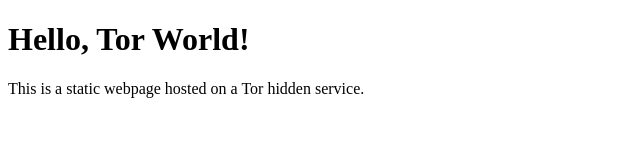
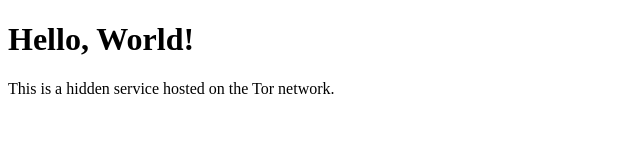
Before and after one commit to Alessio-scat/42_Cybersecurity, a plain HTML site: page ft_onion/index.html in a window 1280 px wide. Shown: the whole page, without its empty margins (0-640 px from the left). Drawn offline with Linux system fonts and the light colour scheme.

```diff
--- a/ft_onion/index.html
+++ b/ft_onion/index.html
@@ -2,10 +2,11 @@
 <html lang="en">
 <head>
     <meta charset="UTF-8">
-    <title>Welcome to my Tor Hidden Service</title>
+    <meta name="viewport" content="width=device-width, initial-scale=1.0">
+    <title>Welcome to Tor Hidden Service</title>
 </head>
 <body>
-    <h1>Hello, Tor World!</h1>
-    <p>This is a static webpage hosted on a Tor hidden service.</p>
+    <h1>Hello, World!</h1>
+    <p>This is a hidden service hosted on the Tor network.</p>
 </body>
 </html>
```
Also changed, not shown: 5 other files.
